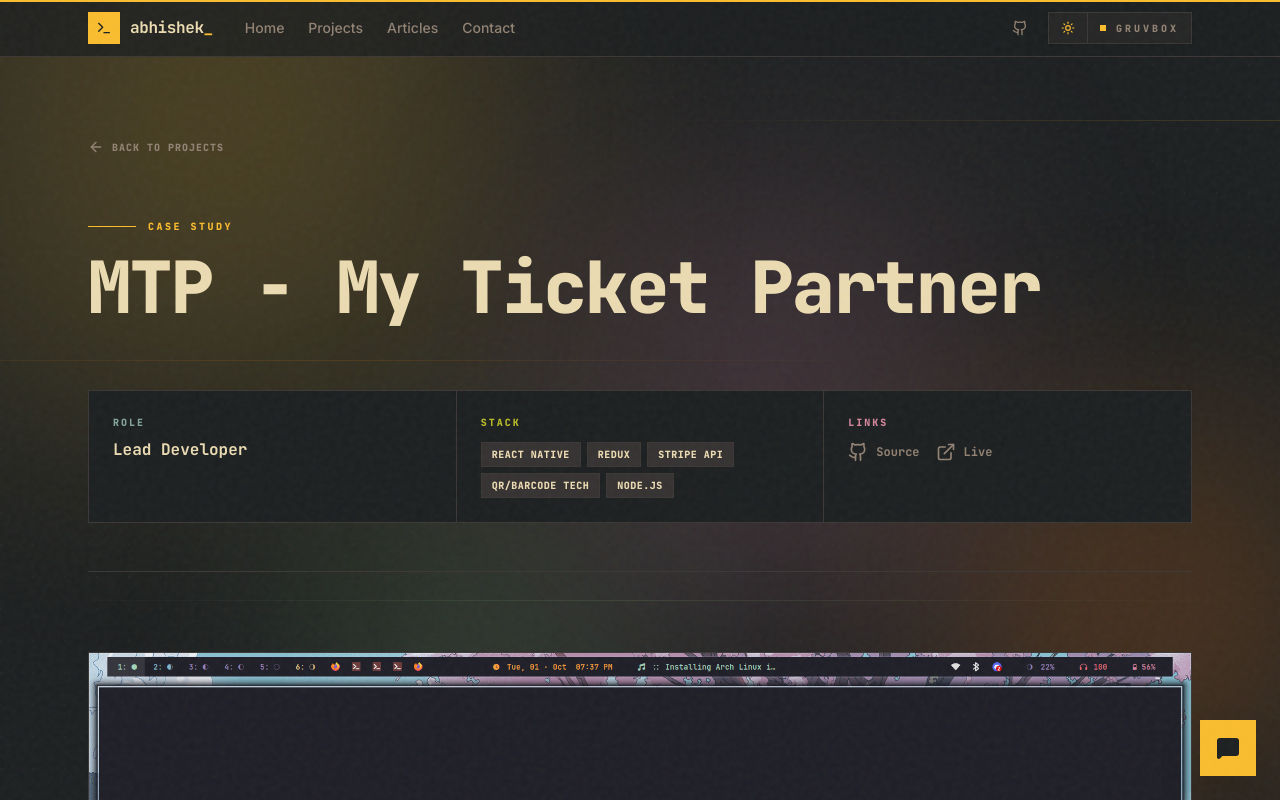
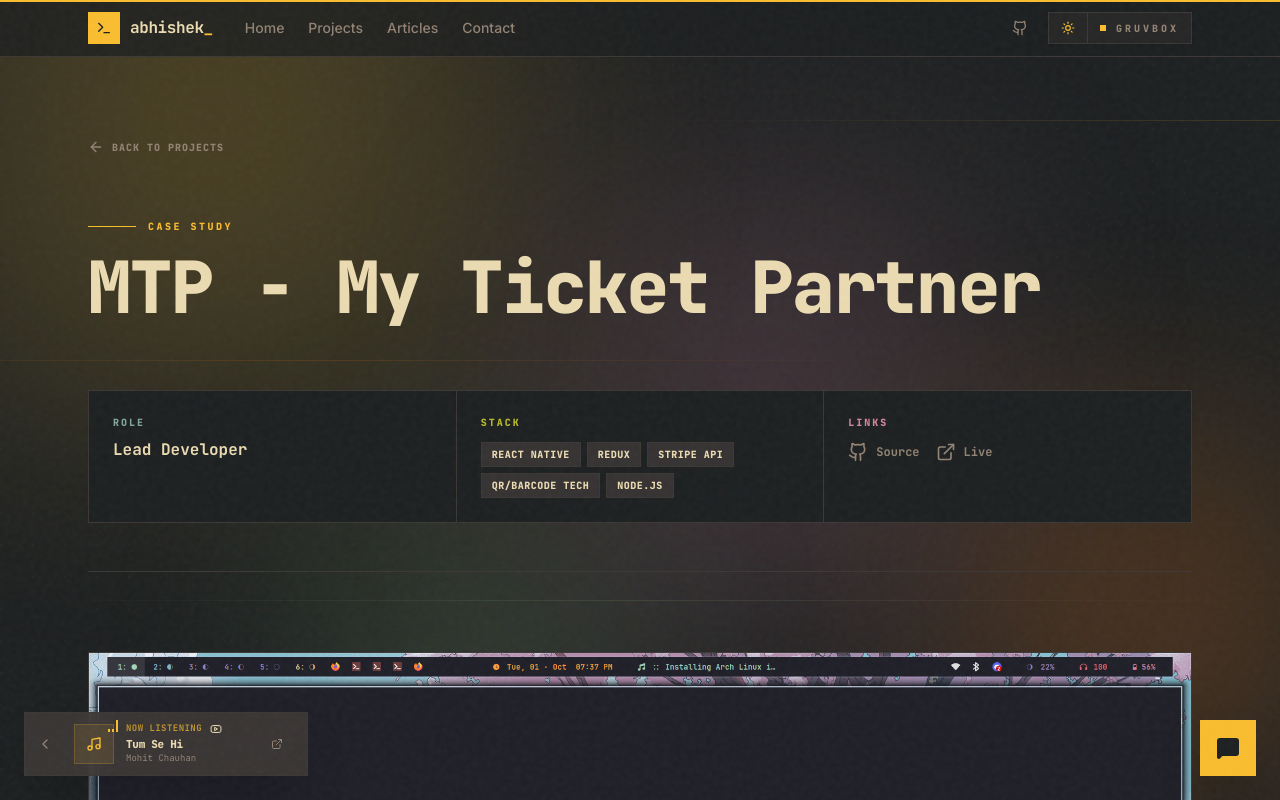
Before and after one commit to Itz-Abhishek-Tiwari/Abhishek-Portfolio, a React (Vite) app: page /projects/1 in a window 1280 px wide. Shown: the top 800 px of the page. Built offline with nearby package versions, Linux system fonts and the light colour scheme.

Commit message:
feat: Implement NowPlaying component, refine Atmosphere visual effects with responsive opacity adjustments, and update education CGPA data.

```diff
--- a/src/components/Atmosphere/Atmosphere.jsx
+++ b/src/components/Atmosphere/Atmosphere.jsx
@@ -4,13 +4,13 @@
     return (
         <div className="fixed inset-0 z-0 pointer-events-none overflow-hidden">
             {/* Gruvbox warm blobs - strategically placed to be visible across major sections */}
-            <div className="vibrant-blob glow-yellow h-[500px] w-[500px] -top-20 -left-20 opacity-10 animate-vibrant-float" />
-            <div className="vibrant-blob glow-orange h-[400px] w-[400px] top-1/2 -right-20 opacity-10 animate-vibrant-float" style={{ animationDelay: '-10s' }} />
-            <div className="vibrant-blob glow-cyan h-[300px] w-[300px] bottom-0 left-1/4 opacity-8 animate-vibrant-float" style={{ animationDelay: '-5s' }} />
-            <div className="vibrant-blob glow-purple h-[400px] w-[400px] top-1/4 right-1/4 opacity-5 animate-vibrant-float" style={{ animationDelay: '-15s' }} />
+            <div className="vibrant-blob glow-yellow h-[500px] w-[500px] -top-20 -left-20 opacity-[0.05] md:opacity-10 animate-vibrant-float" />
+            <div className="vibrant-blob glow-orange h-[400px] w-[400px] top-1/2 -right-20 opacity-[0.05] md:opacity-10 animate-vibrant-float" style={{ animationDelay: '-10s' }} />
+            <div className="vibrant-blob glow-cyan h-[300px] w-[300px] bottom-0 left-1/4 opacity-[0.04] md:opacity-8 animate-vibrant-float" style={{ animationDelay: '-5s' }} />
+            <div className="vibrant-blob glow-purple h-[400px] w-[400px] top-1/4 right-1/4 opacity-[0.03] md:opacity-5 animate-vibrant-float" style={{ animationDelay: '-15s' }} />
 
             {/* Global Dot Grid */}
-            <div className="absolute inset-0 opacity-20"
+            <div className="absolute inset-0 opacity-10 md:opacity-20"
                 style={{
                     backgroundImage: `radial-gradient(circle at 1px 1px, var(--border) 1px, transparent 0)`,
                     backgroundSize: '32px 32px',
@@ -18,9 +18,9 @@
             </div>
 
             {/* Warm Gruvbox Dynamic Beams */}
-            <div className="color-beam top-[15%]" style={{ '--beam-color': 'var(--primary)', animationDelay: '0s' }} />
-            <div className="color-beam top-[45%]" style={{ '--beam-color': 'var(--vibrant-orange)', animationDelay: '3s' }} />
-            <div className="color-beam top-[75%]" style={{ '--beam-color': 'var(--vibrant-cyan)', animationDelay: '6s' }} />
+            <div className="color-beam top-[15%] opacity-10 md:opacity-15" style={{ '--beam-color': 'var(--primary)', animationDelay: '0s' }} />
+            <div className="color-beam top-[45%] opacity-10 md:opacity-15" style={{ '--beam-color': 'var(--vibrant-orange)', animationDelay: '3s' }} />
+            <div className="color-beam top-[75%] opacity-10 md:opacity-15" style={{ '--beam-color': 'var(--vibrant-cyan)', animationDelay: '6s' }} />
         </div>
     );
 }
--- a/src/components/Layout/Layout.jsx
+++ b/src/components/Layout/Layout.jsx
@@ -3,6 +3,7 @@
 import Footer from "../Footer";
 import FloatingContact from "../FloatingContact";
 import Atmosphere from "../Atmosphere/Atmosphere";
+import NowPlaying from "../NowPlaying/NowPlaying";
 
 export default function Layout() {
     return (
@@ -10,6 +11,7 @@
             <ScrollRestoration />
             <Atmosphere />
             <Navbar />
+            <NowPlaying />
             <Outlet />
             <Footer />
             <FloatingContact />
--- /dev/null
+++ b/src/components/NowPlaying/NowPlaying.jsx
@@ -0,0 +1,90 @@
+import { useState, useEffect } from "react";
+import { motion, AnimatePresence } from "framer-motion";
+import { Music, Youtube, ExternalLink, ChevronRight, ChevronLeft } from "lucide-react";
+
+export default function NowPlaying() {
+    const [isCollapsed, setIsCollapsed] = useState(true);
+    const songUrl = "https://www.youtube.com/watch?v=86zCa3gGkEQ&list=RD86zCa3gGkEQ&start_radio=1";
+
+    // Detect screen width to set initial state
+    useEffect(() => {
+        if (window.innerWidth > 768) {
+            setIsCollapsed(false);
+        }
+    }, []);
+
+    return (
+        <motion.div
+            initial={{ opacity: 0, x: -20 }}
+            animate={{ opacity: 1, x: 0 }}
+            className="fixed bottom-6 left-6 z-40 flex items-center bg-secondary/90 backdrop-blur-md border border-border shadow-2xl overflow-hidden h-16"
+        >
+            <div className="flex items-center p-2 pr-4 h-full">
+                {/* Toggle Button for Mobile/Desktop */}
+                <button
+                    onClick={() => setIsCollapsed(!isCollapsed)}
+                    className="mr-2 p-1 hover:bg-primary/10 transition-colors text-muted-foreground hover:text-primary h-full border-r border-border/30 pr-3"
+                    title={isCollapsed ? "Expand Now Playing" : "Collapse Now Playing"}
+                >
+                    {isCollapsed ? <ChevronRight className="w-4 h-4" /> : <ChevronLeft className="w-4 h-4" />}
+                </button>
+
+                {/* Vinyl/Disc Icon (Rotation Removed) */}
+                <div className="relative h-10 w-10 flex-shrink-0">
+                    <div className="absolute inset-0 bg-primary/10 rounded-full border border-primary/20 flex items-center justify-center">
+                        <Music className="w-4 h-4 text-primary" />
+                    </div>
+                    {/* Pulsing bars */}
+                    <div className="absolute -top-1 -right-1 flex gap-0.5 h-3 items-end">
+                        {[0.6, 0.4, 0.8].map((delay, i) => (
+                            <motion.span
+                                key={i}
+                                animate={{ height: ["20%", "100%", "20%"] }}
+                                transition={{ repeat: Infinity, duration: delay, ease: "easeInOut" }}
+                                className="w-0.5 bg-vibrant-yellow"
+                            />
+                        ))}
+                    </div>
+                </div>
+
+                {/* Collapsable Section */}
+                <AnimatePresence>
+                    {!isCollapsed && (
+                        <motion.div
+                            initial={{ width: 0, opacity: 0 }}
+                            animate={{ width: "auto", opacity: 1 }}
+                            exit={{ width: 0, opacity: 0 }}
+                            className="flex items-center overflow-hidden"
+                        >
+                            <div className="flex flex-col ml-3 min-w-[120px]">
+                                <div className="flex items-center gap-2">
+                                    <span className="text-[9px] font-mono font-bold uppercase tracking-wider text-primary/70">
+                                        Now Listening
+                                    </span>
+                                    <Youtube className="w-3 h-3 text-vibrant-red" />
+                                </div>
+                                <h4 className="text-[11px] font-mono font-black text-foreground truncate max-w-[130px]">
+                                    Tum Se Hi
+                                </h4>
+                                <p className="text-[9px] font-mono text-muted-foreground truncate max-w-[130px]">
+                                    Mohit Chauhan
+                                </p>
+                            </div>
+
+                            {/* External Link */}
+                            <a
+                                href={songUrl}
+                                target="_blank"
+                                rel="noopener noreferrer"
+                                className="ml-4 p-2 hover:bg-primary/10 rounded-none transition-colors border-l border-border/50"
+                                title="Open on YouTube"
+                            >
+                                <ExternalLink className="w-3 h-3 text-muted-foreground hover:text-primary transition-colors" />
+                            </a>
+                        </motion.div>
+                    )}
+                </AnimatePresence>
+            </div>
+        </motion.div>
+    );
+}
--- a/src/components/index.js
+++ b/src/components/index.js
@@ -11,6 +11,7 @@
 import FloatingContact from './FloatingContact';
 import Atmosphere from './Atmosphere/Atmosphere';
 import Layout from './Layout/Layout';
+import NowPlaying from './NowPlaying/NowPlaying';
 
 export {
     Navbar,
@@ -26,5 +27,6 @@
     Footer,
     FloatingContact,
     Atmosphere,
-    Layout
+    Layout,
+    NowPlaying
 };
--- a/src/data/education.js
+++ b/src/data/education.js
@@ -13,7 +13,7 @@
         "start_date": "2019-04-01",
         "end_date": "2020-04-01",
         "degree": "Grade - XII",
-        "cgpa": 6.5
+        "cgpa": null
     },
     {
         "id": 3,
@@ -21,7 +21,7 @@
         "start_date": "2016-04-01",
         "end_date": "2017-04-01",
         "degree": "Grade - X",
-        "cgpa": 6.5
+        "cgpa": null
     }
 ];
 
```
